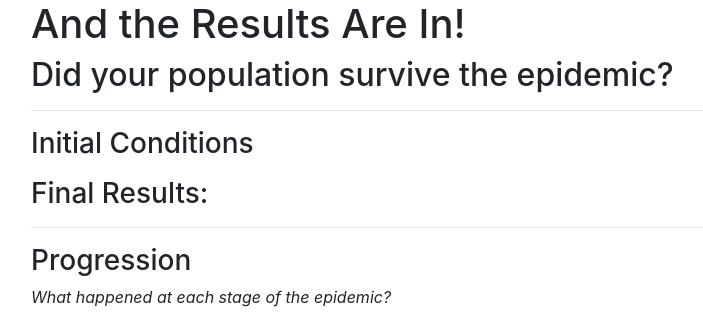
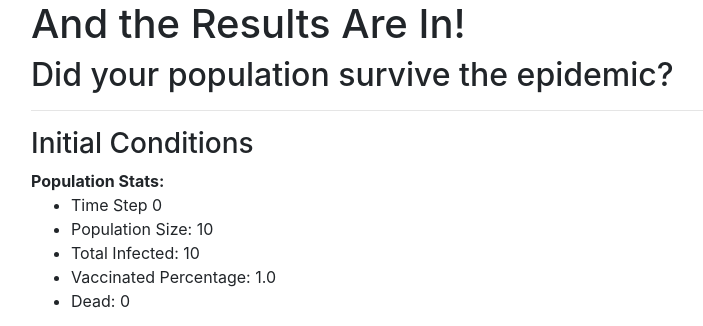
Before and after one commit to sprajjwal/assignment-herd-immunity, a Django app: page /1/ in a window 1280 px wide. Shown: the top 326 px of the page, without its empty margins (54-757 px from the left). Run offline with Django 3.2, Linux system fonts and the light colour scheme; tables that the repository leaves empty hold one stand-in row (values such as "Sample post"); some libraries are stand-ins or nearby versions.

Commit message:
[Update] Results template formatting of variables.

```diff
--- a/web/simulator/templates/simulator/results.html
+++ b/web/simulator/templates/simulator/results.html
@@ -8,10 +8,27 @@
     <hr
     <!-- display initial settings of simulation -->
     <h3>Initial Conditions</h3>
-    <p>{{ experiment.init_report }}</p>
-
+    <strong>Population Stats:</strong>
+    <ul>
+        <li>
+            Time Step 0
+        </li>
+        <li>
+            Population Size: {{ experiment.population_size }}
+        </li>
+        <li>
+            Total Infected: {{ experiment.total_infected }}
+        </li>
+        <li>
+            Vaccinated Percentage: {{ experiment.vaccination_percent }}
+        </li>
+        <li>
+            Dead: 0
+        </li>
+    </ul>
+    <hr>
     <h3>Final Results:</h3>
-    <p>{{ experiment.final_summary }}</p>
+    <p>The experiment ended after <strong>{{ experiment.total_steps }} turns.</strong></p>
     <!-- display time steps -->
     <hr>
     <h3>Progression</h3>
@@ -20,6 +37,7 @@
     <strong>Stats for Time Step: {{ time_step.step_id }}</strong>
     <ul>
         <li>
+            <!-- Show bar charts, and pie charts -->
             <img src="#" alt="Plot Coming Soon">
         </li>
         <li>
@@ -54,7 +72,7 @@
     <!-- display final settings of simulation -->
     <div class="offset-md-5">
         <a href="/" class="btn btn-primary">Back to Home</a>
-
     </div>
+    <br><br>
 
 {% endblock %}
```
